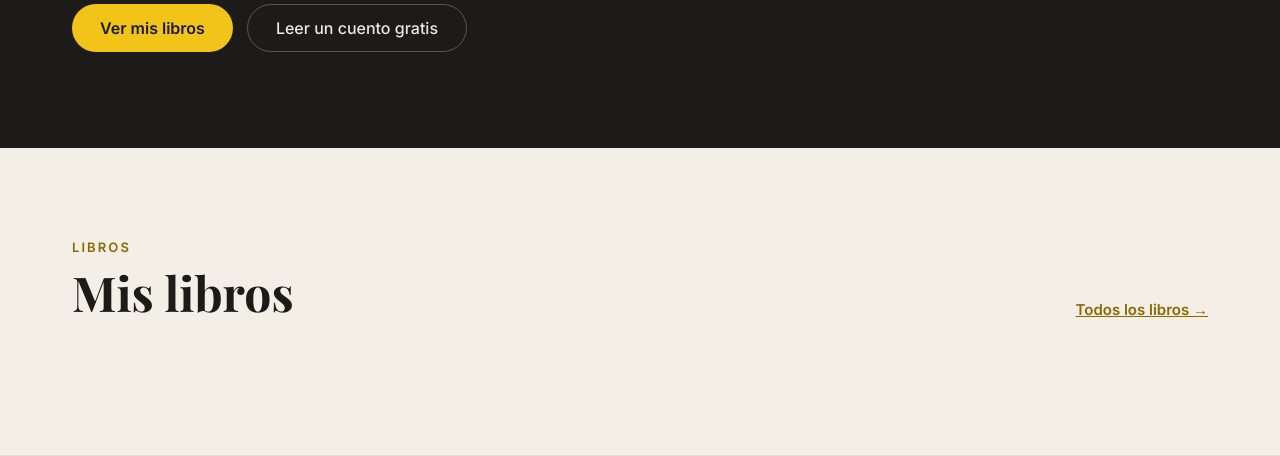
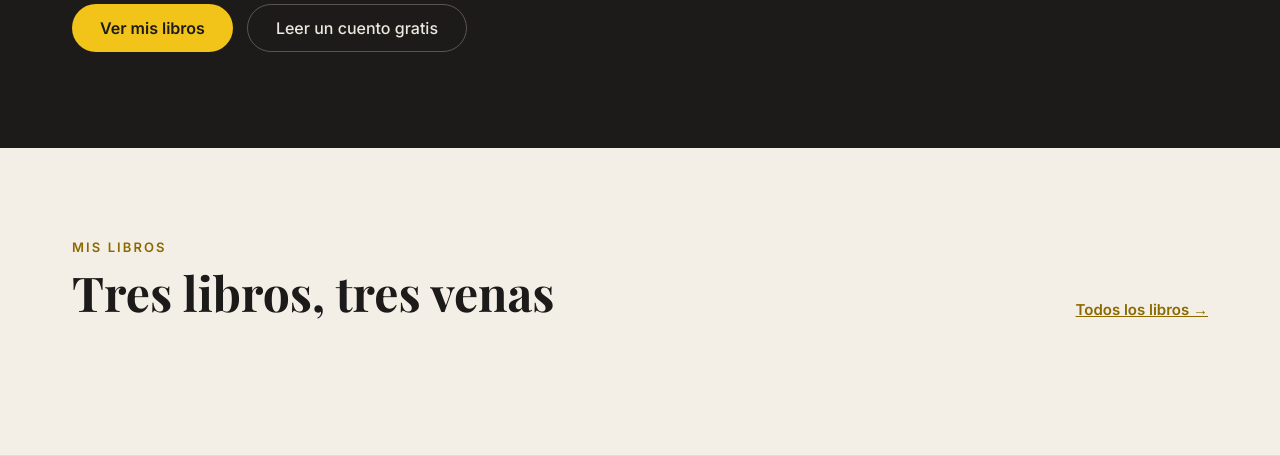
Before and after one commit to Fernandomo87/escribiralavena, a Node server app: page / in a window 1280 px wide. Shown: the part 502-958 px from the top of the page. Run offline with Node 20, Linux system fonts and the light colour scheme; data that the repository does not hold is empty; some web fonts are replaced.

Commit message:
Update inicio.ejs

```diff
--- a/views/inicio.ejs
+++ b/views/inicio.ejs
@@ -25,7 +25,7 @@
   <section class="clara">
     <div class="wrap seccion">
       <div class="encabezado-seccion">
-        <div><span class="eyebrow">Libros</span><h2>Mis libros</h2></div>
+        <div><span class="eyebrow">Mis libros</span><h2>Tres libros, tres venas</h2></div>
         <a class="ver-todo" href="/libros">Todos los libros →</a>
       </div>
       <div class="grilla">
```
